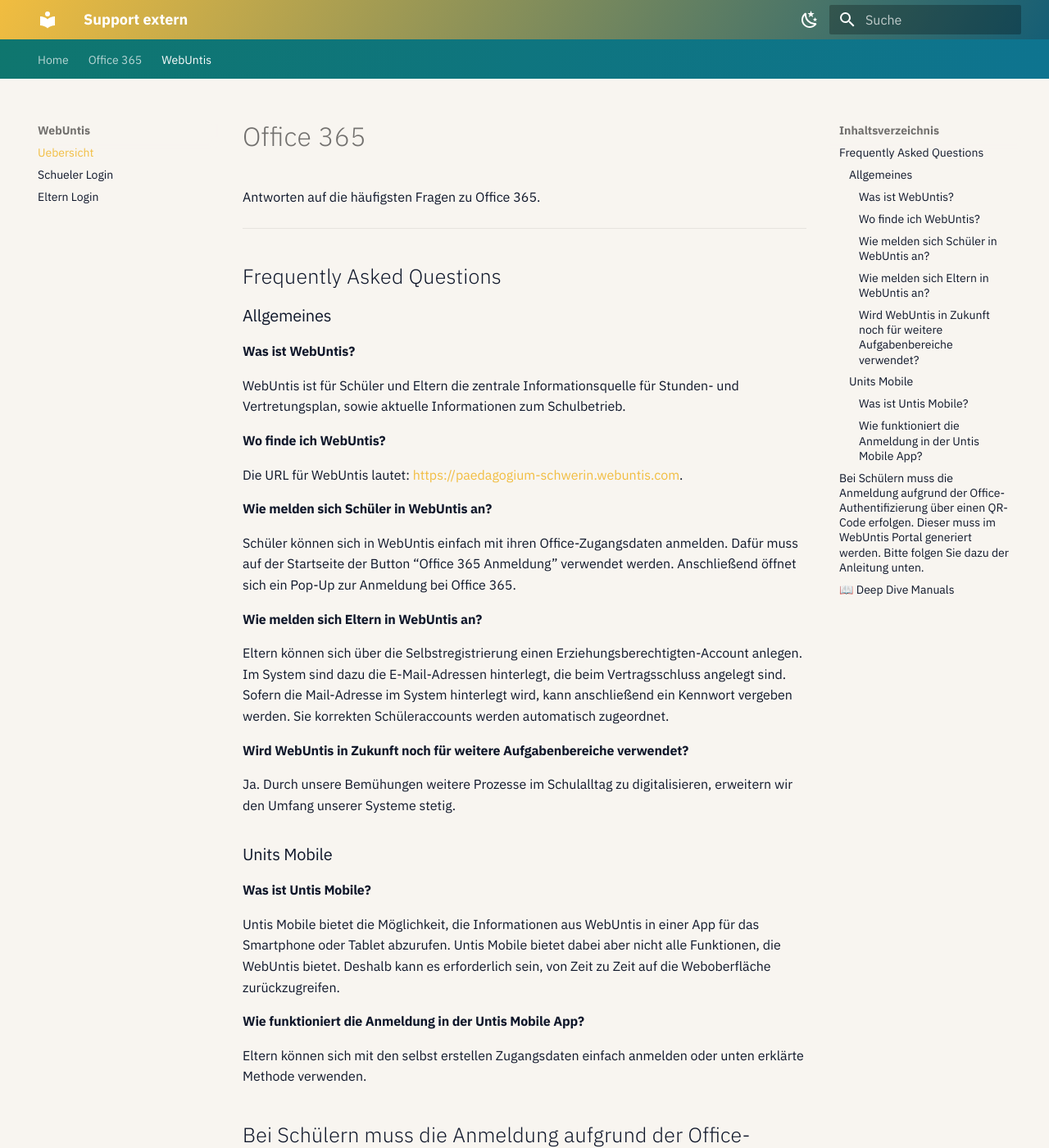
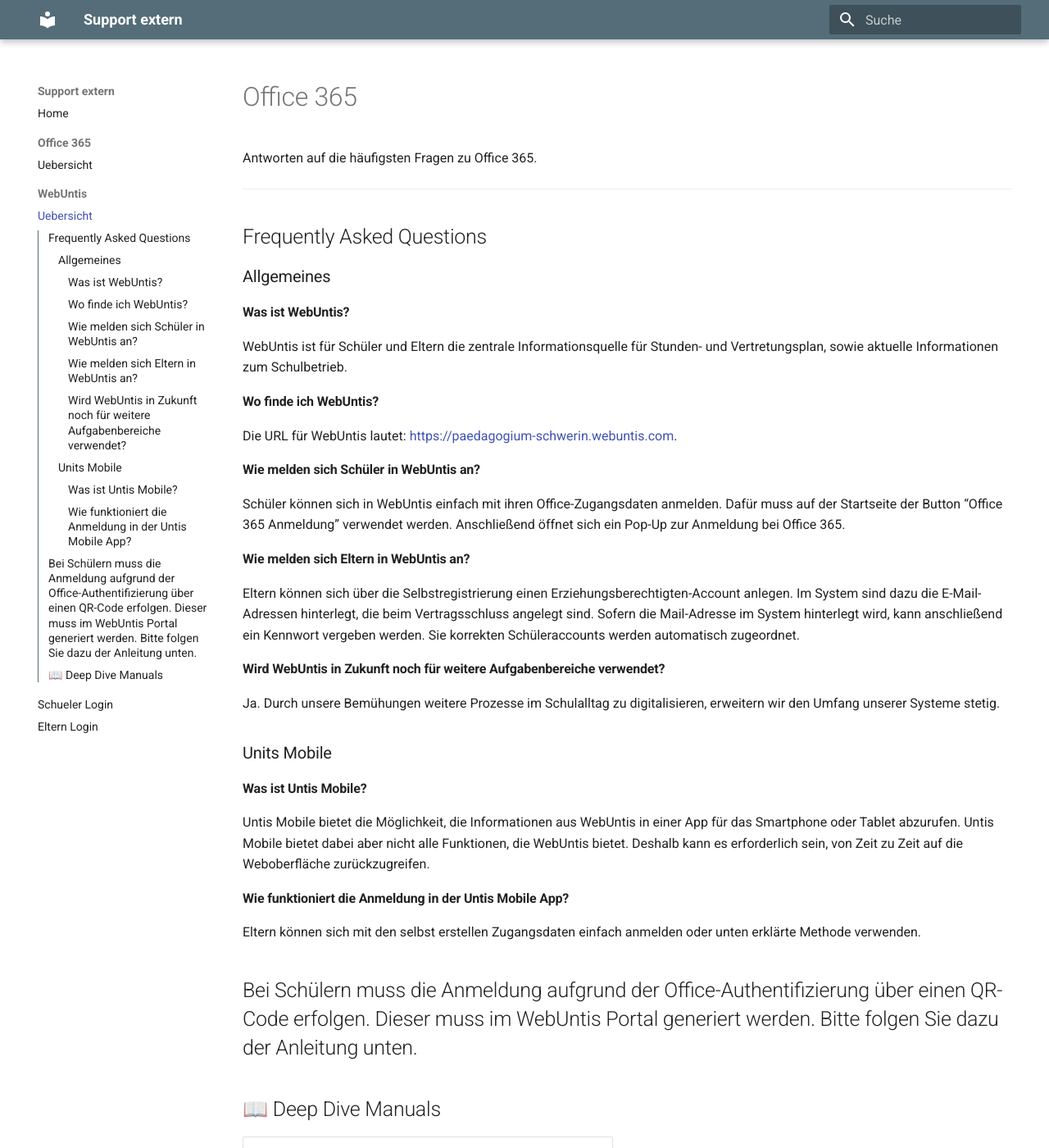
Before and after one commit to Paedagogium-Schwerin/paedagogium-schwerin.github.io, an MkDocs documentation site: the page built from docs/webuntis/index.md, in a window 1280 px wide and 1400 px high. Shown: the whole window at 82% size. Built offline with MkDocs 1.6.1 and Material for MkDocs 9.7.7, drawn with Linux system fonts in a browser that asks for light colours.

Commit message:
Remove extra CSS file and simplify theme configuration in mkdocs.yml

```diff
--- a/docs/stylesheets/extra.css
+++ /dev/null
@@ -1,35 +0,0 @@
-:root {
-  --brand-primary: #f1bd40;
-  --brand-accent: #c42c54;
-  --brand-surface: #f8f5f0;
-  --brand-ink: #0f172a;
-}
-
-[data-md-color-scheme="default"] {
-  --md-primary-fg-color: var(--brand-primary);
-  --md-accent-fg-color: var(--brand-accent);
-  --md-default-bg-color: var(--brand-surface);
-  --md-default-fg-color: var(--brand-ink);
-}
-
-[data-md-color-scheme="slate"] {
-  --md-primary-fg-color: #14b8a6;
-  --md-accent-fg-color: #fbbf24;
-}
-
-.md-header {
-  background: linear-gradient(120deg, var(--brand-primary), #155e75);
-}
-
-.md-tabs {
-  background: linear-gradient(120deg, #0f766e, #0e7490);
-}
-
-.md-typeset h1,
-.md-typeset h2 {
-  letter-spacing: 0.01em;
-}
-
-.md-typeset a {
-  text-decoration-thickness: 0.08em;
-}
--- a/mkdocs.yml
+++ b/mkdocs.yml
@@ -8,31 +8,14 @@ site_dir: site
 theme:
   name: material
   language: de
-  font:
-    text: IBM Plex Sans
-    code: JetBrains Mono
   palette:
-    - media: "(prefers-color-scheme: light)"
-      scheme: default
-      primary: teal
-      accent: amber
-      toggle:
-        icon: material/weather-night
-        name: Zu dunklem Modus wechseln
-    - media: "(prefers-color-scheme: dark)"
-      scheme: slate
-      primary: teal
-      accent: amber
-      toggle:
-        icon: material/weather-sunny
-        name: Zu hellem Modus wechseln
+    - scheme: default
+      primary: blue grey
+      accent: blue grey
   features:
-    - navigation.tabs
     - navigation.sections
-    - navigation.top
-    - search.suggest
+    - toc.integrate
     - search.highlight
-    - toc.follow
 
 plugins:
   - search
@@ -45,9 +28,6 @@ markdown_extensions:
   - toc:
       permalink: true
 
-extra_css:
-  - stylesheets/extra.css
-
 nav:
   - Home: index.md
   - Office 365:
```
